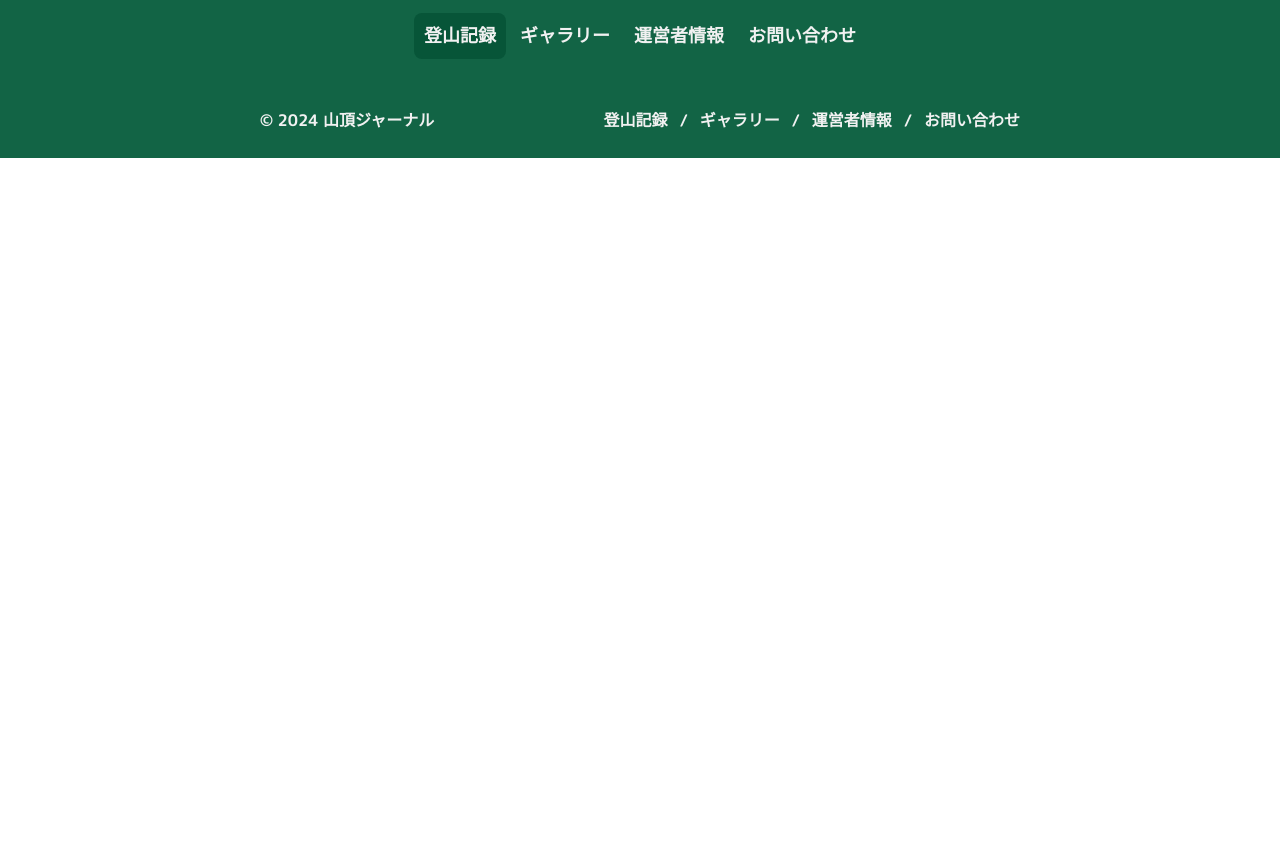
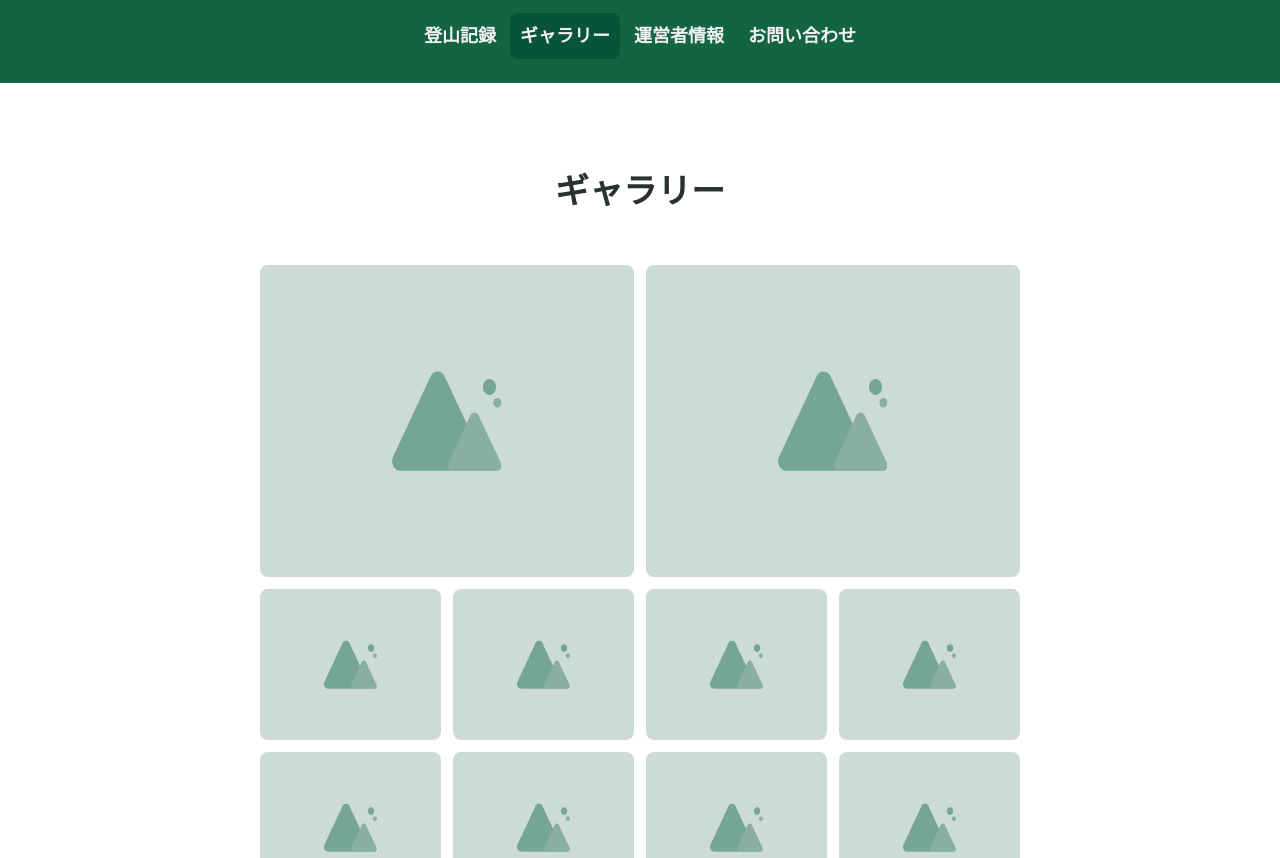
Before and after one commit to chika-yosh/summit-journal, a plain HTML site: page gallery.html in a window 1280 px wide. Shown: the part 94-952 px from the top of the page. Before the commit the page ends 800 px from the top, so only its background shows below. Drawn offline with Linux system fonts and the light colour scheme.

Commit message:
galleryページ作成

```diff
--- a/css/style.css
+++ b/css/style.css
@@ -82,9 +82,15 @@ utility
   }
 }
 
-/* .u-mt40 {
+.u-mt {
   margin-top: 40px;
-} */
+}
+
+@media screen and (min-width: 768px) {
+  .u-mt {
+    margin-top: 48px;
+  }
+}
 
 /*!
 component > button
@@ -458,12 +464,38 @@ page > single
 }
 
 /*!
-page > author
+page > gallery
 ------------------------------
 */
+.gallery-content {
+  display: grid;
+  grid-template-columns: repeat(1, 1fr);
+  gap: 12px;
+}
+
+@media screen and (min-width: 768px) {
+  .gallery-content {
+    grid-template-columns: repeat(4, 1fr);
+  }
+}
+
+.gallery-img {
+  aspect-ratio: 342/285;
+  border-radius: 8px;
+}
+
+@media screen and (min-width: 768px) {
+  .gallery-img-1 {
+    grid-column: span 2 / span 2;
+  }
+
+  .gallery-img-2 {
+    grid-column: span 2 / span 2;
+  }
+}
 
 /*!
-page > gallery
+page > author
 ------------------------------
 */
 
--- a/gallery.html
+++ b/gallery.html
@@ -39,22 +39,39 @@
     <!-- header -->
     <header class="l-header">
       <div class="l-container">
-        <h1 class="l-header-logo">
+        <p class="l-header-logo">
           <a href="index.html">
             <img src="img/logo.png" alt="山頂ジャーナル" width="240" height="59" decoding="async" />
             <span class="u-visually-hidden">山頂ジャーナル</span>
           </a>
-        </h1>
+        </p>
       </div>
       <nav class="l-header-nav" aria-label="ヘッダーナビゲーション">
         <ul class="l-header-nav-list">
-          <li class="l-header-nav-item l-header-nav-item--current"><a href="index.html">登山記録</a></li>
-          <li class="l-header-nav-item"><a href="gallery.html">ギャラリー</a></li>
+          <li class="l-header-nav-item"><a href="index.html">登山記録</a></li>
+          <li class="l-header-nav-item l-header-nav-item--current"><a href="gallery.html">ギャラリー</a></li>
           <li class="l-header-nav-item"><a href="author.html">運営者情報</a></li>
           <li class="l-header-nav-item"><a href="contact.html">お問い合わせ</a></li>
         </ul>
       </nav>
     </header>
+
+    <main class="l-container u-ptb">
+      <h1 class="c-title">ギャラリー</h1>
+      <div class="gallery-content u-mt">
+        <img src="img/post-thumbnail.png" alt="..." width="342" height="285" decoding="async" class="gallery-img gallery-img-1" />
+        <img src="img/post-thumbnail.png" alt="..." width="342" height="285" decoding="async" class="gallery-img gallery-img-2" />
+
+        <img src="img/post-thumbnail.png" alt="..." width="342" height="285" decoding="async" class="gallery-img" />
+        <img src="img/post-thumbnail.png" alt="..." width="342" height="285" decoding="async" class="gallery-img" />
+        <img src="img/post-thumbnail.png" alt="..." width="342" height="285" decoding="async" class="gallery-img" />
+        <img src="img/post-thumbnail.png" alt="..." width="342" height="285" decoding="async" class="gallery-img" />
+        <img src="img/post-thumbnail.png" alt="..." width="342" height="285" decoding="async" class="gallery-img" />
+        <img src="img/post-thumbnail.png" alt="..." width="342" height="285" decoding="async" class="gallery-img" />
+        <img src="img/post-thumbnail.png" alt="..." width="342" height="285" decoding="async" class="gallery-img" />
+        <img src="img/post-thumbnail.png" alt="..." width="342" height="285" decoding="async" class="gallery-img" />
+      </div>
+    </main>
     <!-- footer -->
     <footer class="l-footer">
       <div class="l-container l-footer-inner">
```
